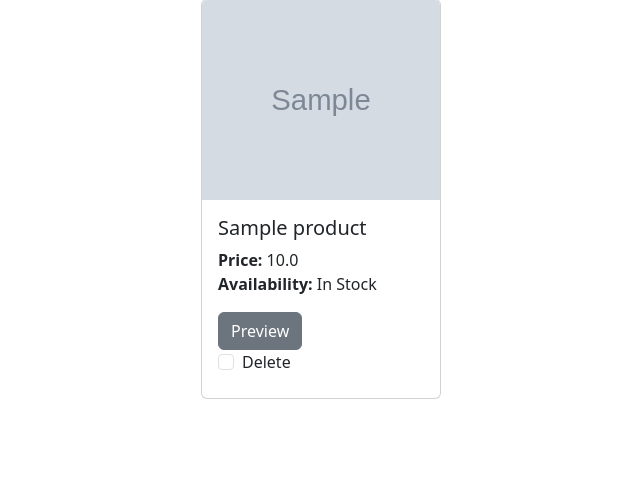
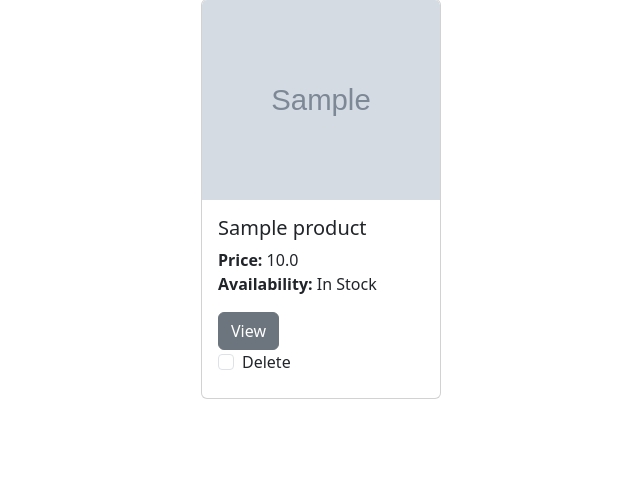
Before and after one commit to KDotWare/CS50x-Final-Project, a Flask app: page /me/listing in a window 1280 px wide. Shown: the part 129-631 px from the top of the page, without its empty margins (319-959 px from the left). Run offline with Flask 3, Linux system fonts and the light colour scheme; the visitor is signed in with stand-in values (Sample User, id 1); tables that the repository leaves empty hold one stand-in row (values such as "Sample post"); grey boxes marked "Sample" are stand-in pictures.

Commit message:
Update product listing html on view button href link

```diff
--- a/templates/me/listing.html
+++ b/templates/me/listing.html
@@ -74,7 +74,7 @@
                     {% else %}
                         <p class="card-text" style="text-overflow: ellipsis;"><b>Availability:</b> Single Item</p>
                     {% endif %}
-                    <a href="#" class="btn btn-secondary">Preview</a>
+                    <a href="/product/{{ product.id }}" class="btn btn-secondary">View</a>
                     <div class="form-check">
                         <input type="checkbox" class="checkDelete form-check-input" name="delete" value="{{ product.id }}">
                         <label class="form-check-label" for="check2">Delete</label>
--- a/templates/search.html
+++ b/templates/search.html
@@ -23,7 +23,7 @@
                     {% else %}
                         <p class="card-text" style="text-overflow: ellipsis;"><b>Availability:</b> Single Item</p>
                     {% endif %}
-                    <a href="#" class="btn btn-secondary">View</a>
+                    <a href="/product/{{ product.id }}" class="btn btn-secondary">View</a>
                 </div>
             </div>
         {% endfor %}
```
